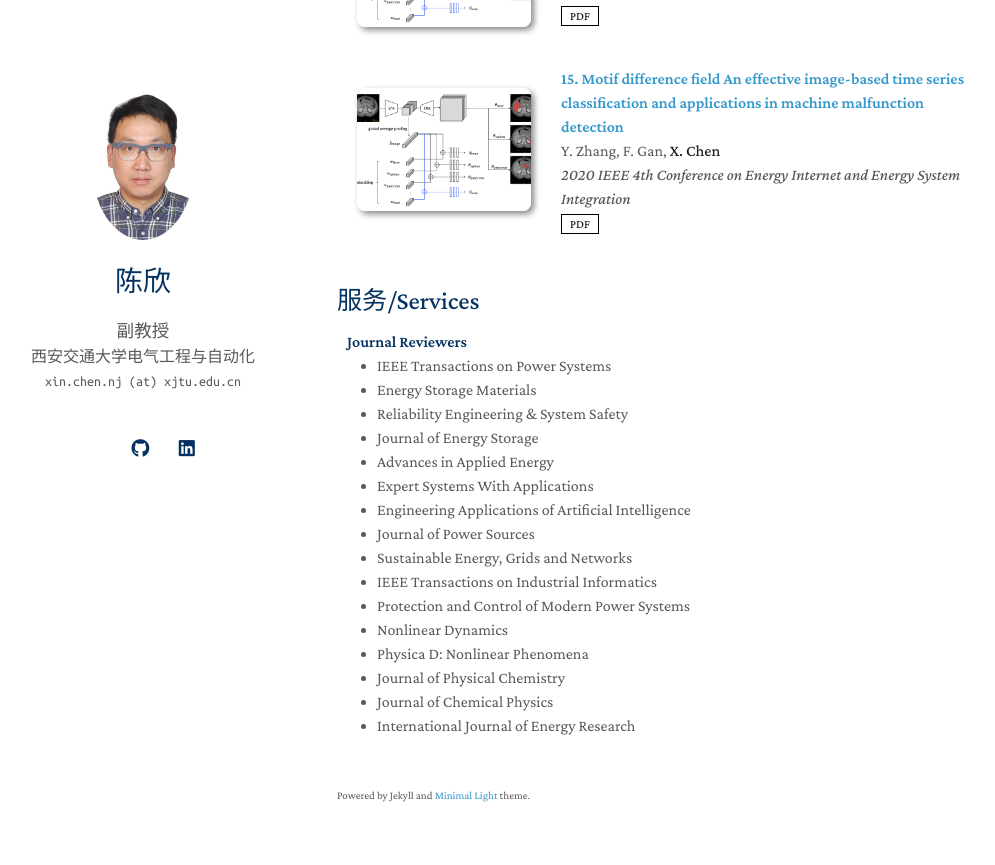
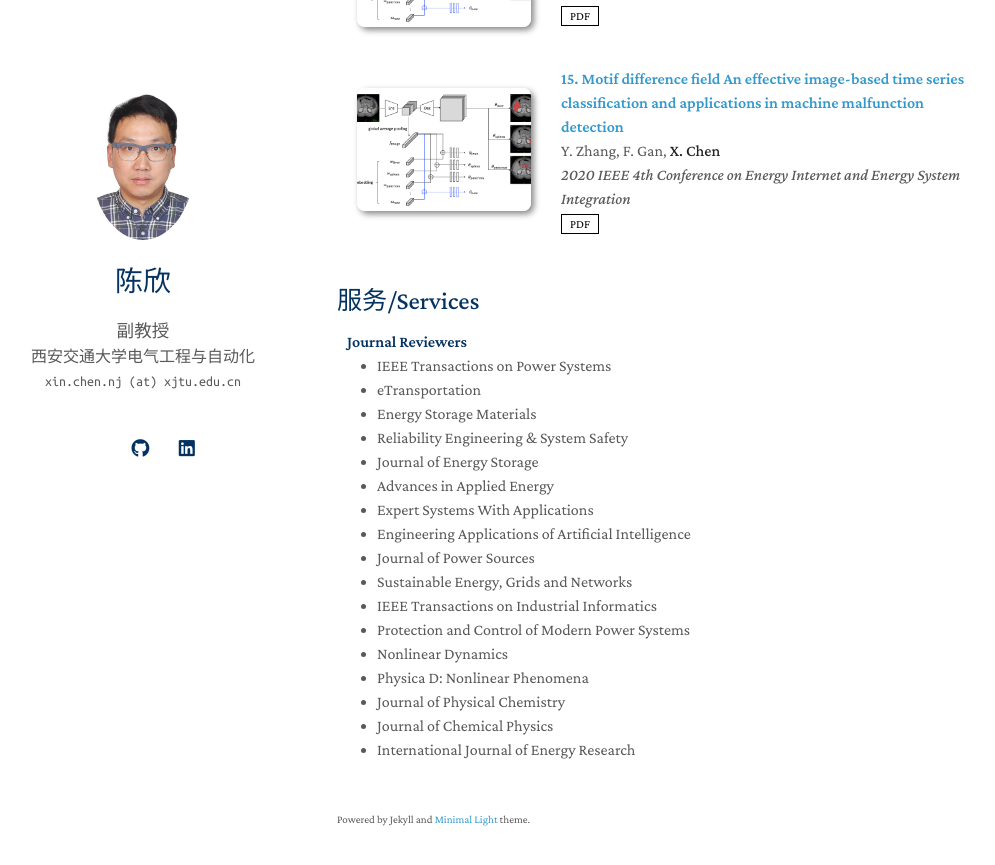
Before and after one commit to IntelligentEnergy/IntelligentEnergy.github.io, a Jekyll site: the page built from index.md, in a window 1280 px wide and 900 px high, scrolled down 4918 px. Shown: the top 865 px of the window, without its empty margins (133-1128 px from the left). Built offline with Jekyll 4.4.1, drawn with Linux system fonts in a browser that asks for light colours; nearby versions of some CDN libraries; a style sheet for code colours, icons or effects is not loaded; our own code applies the rules of GitHub Pages for plain Markdown files.

Commit message:
Update services.md

```diff
--- a/_includes/services.md
+++ b/_includes/services.md
@@ -12,6 +12,7 @@
 
 <ul style="margin:0 0 20px;">
   <li><a href="https://ieeexplore.ieee.org/xpl/RecentIssue.jsp?punumber=59"> <autocolor> IEEE Transactions on Power Systems </autocolor></a></li>
+  <li><a href="https://www.sciencedirect.com/journal/etransportation"> <autocolor> eTransportation </autocolor></a></li>
   <li><a href="https://www.sciencedirect.com/journal/energy-storage-materials"> <autocolor> Energy Storage Materials </autocolor></a></li>
   <li><a href="https://www.sciencedirect.com/journal/reliability-engineering-and-system-safety"> <autocolor> Reliability Engineering & System Safety </autocolor></a></li>
   <li><a href="https://www.sciencedirect.com/journal/journal-of-energy-storage"> <autocolor> Journal of Energy Storage </autocolor></a></li>
```
